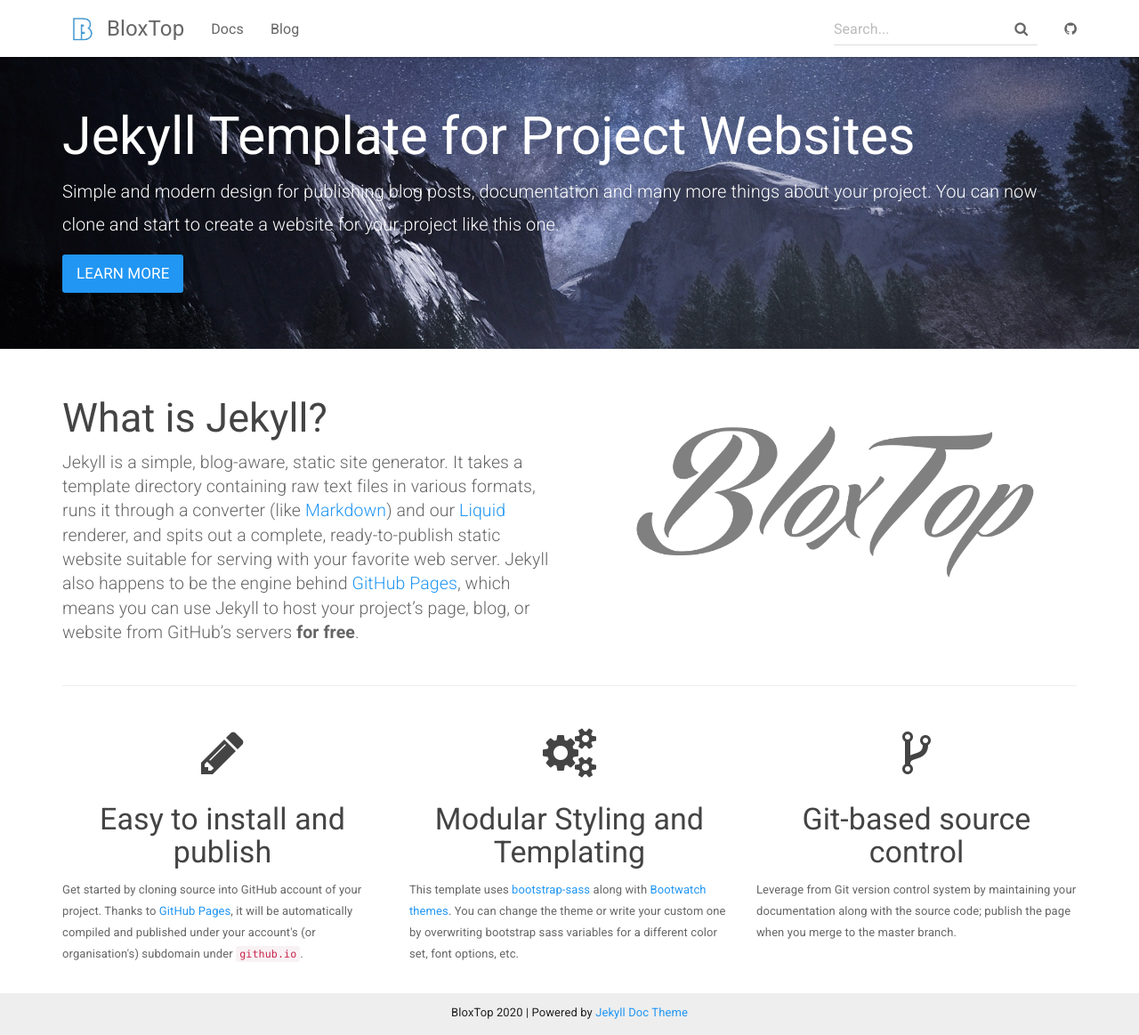
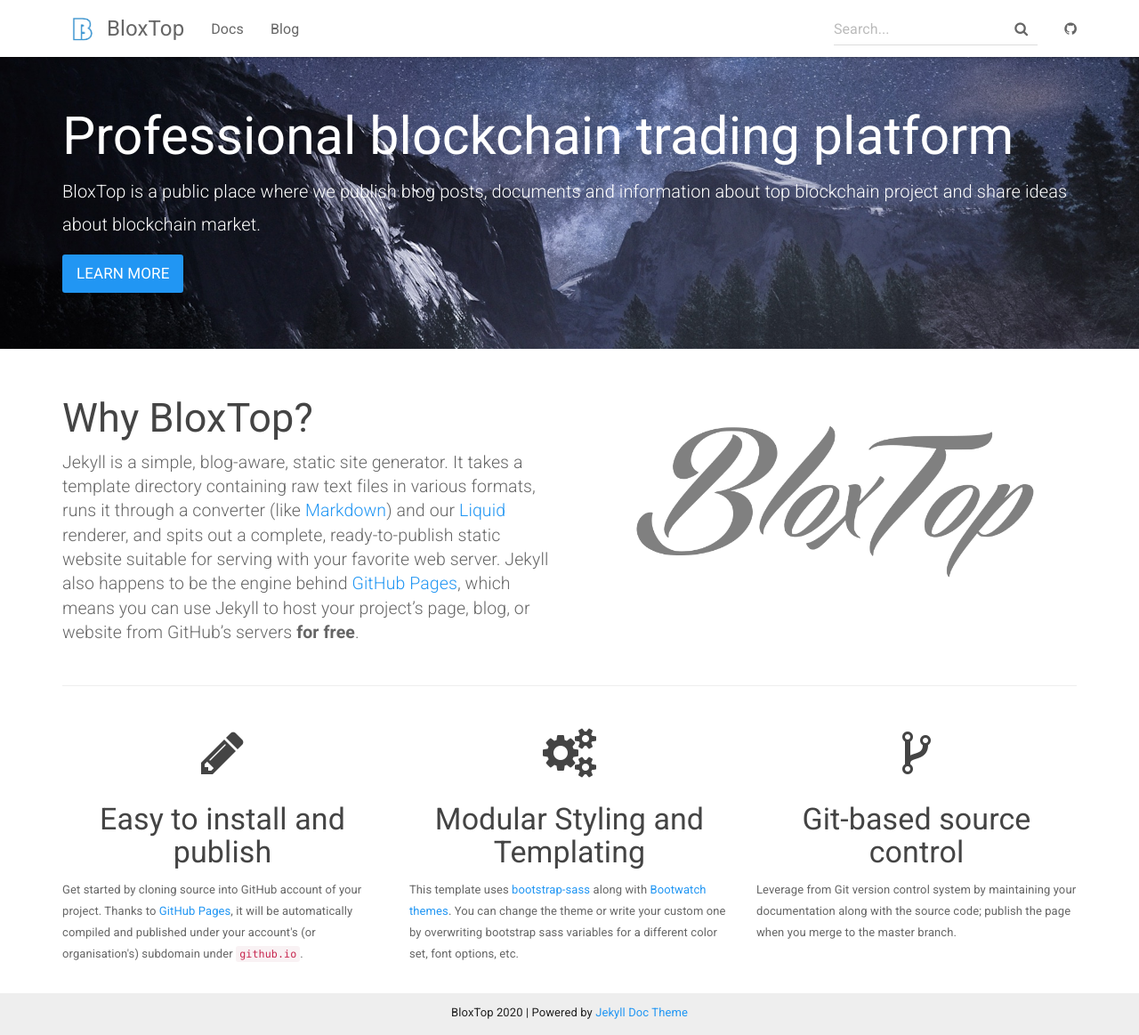
Before and after one commit to bloxtop/bloxtop.github.io, a Jekyll site: the page built from index.html, in a window 1280 px wide and 1163 px high. Shown: the whole window at 89% size. Built offline with Jekyll 4.4.1, drawn with Linux system fonts in a browser that asks for light colours.

Commit message:
Update index.html

```diff
--- a/index.html
+++ b/index.html
@@ -4,9 +4,9 @@
 
 <div class="header-container jumbotron">
     <div class="container">
-        <h1>Jekyll Template for Project Websites</h1>
-        <p>Simple and modern design for publishing blog posts, documentation and many more things about your project.
-          You can now clone and start to create a website for your project like this one.</p>
+        <h1>Professional blockchain trading platform</h1>
+        <p>BloxTop is a public place where we publish blog posts, documents and information about top blockchain project and
+          share ideas about blockchain market.</p>
         <p><a class="btn btn-primary btn-lg" href="{{ "/docs/home/" | relative_url }}" role="button">Learn more</a></p>
     </div>
 </div>
@@ -14,7 +14,7 @@
 <div class="container">
     <div class="row">
         <div class="col-md-6">
-            <h2 class="header-light regular-pad">What is Jekyll?</h2>
+            <h2 class="header-light regular-pad">Why BloxTop?</h2>
               <p class="lead">Jekyll is a simple, blog-aware, static site generator. It takes a template
               directory containing raw text files in various formats, runs it through
               a converter (like <a href="https://daringfireball.net/projects/markdown/">Markdown</a>)
```
